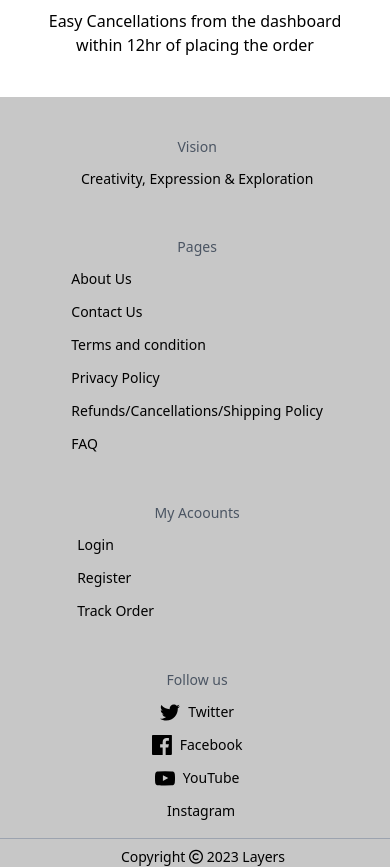
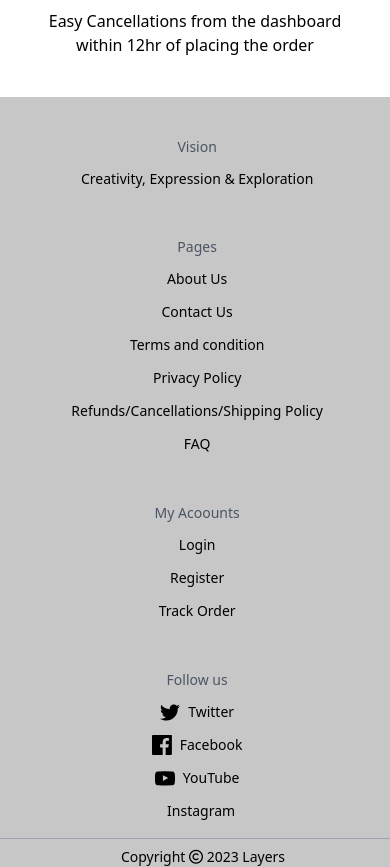
Before and after one commit to Jay-137/LayersWebsiteClone, a website built with Vite: page index.html in a window 390 px wide. Shown: the part 3660-4527 px from the top of the page. Built offline with nearby package versions, Linux system fonts and the light colour scheme; files whose address does not match are found by name.

Commit message:
Fixed a responsiveness issue

```diff
--- a/index.html
+++ b/index.html
@@ -520,12 +520,13 @@
       </section>
 
       <footer class="w-full min-h-[300px] pt-10 text-sm bg-[#C7C7C7]">
-        <div class="w-[97%]  flex justify-around items-start flex-wrap gap-12  medium:gap-x-56 small:gap-x-1  pl-4  ">
-            <div class="flex flex-col gap-3 min-w-[240px] vsmall:text-center">
+        <div class="w-[97%]  flex justify-around items-start flex-wrap gap-12  medium:gap-x-56 small:gap-x-1  pl-4  vsmall:text-center
+        vsmall:items-center">
+            <div class="flex flex-col gap-3 min-w-[240px]">
                 <p class="text-gray-600">Vision</p>
                 <p>Creativity, Expression & Exploration</p>
             </div>
-            <div class="flex flex-col gap-3 min-w-[240px] vsmall:text-center">
+            <div class="flex flex-col gap-3 min-w-[240px] vsmall:items-center ">
                 <p class="text-gray-600">Pages</p>
                 <div class="cursor-pointer group w-fit"><p>About Us</p><p class="after:content-[''] w-full h-[1px] bg-black scale-x-0 group-hover:scale-x-100 transition-all duration-200
                         origin-left"></p></div>
@@ -540,7 +541,7 @@
                 <div class="cursor-pointer group w-fit"><p>FAQ</p><p class="after:content-[''] w-full h-[1px] bg-black scale-x-0 group-hover:scale-x-100 transition-all duration-200
                         origin-left"></p></div>
             </div>
-            <div class="flex flex-col gap-3 min-w-[240px] vsmall:text-center">
+            <div class="flex flex-col gap-3 min-w-[240px] vsmall:items-center">
                 <p class="text-gray-600">My Acoounts</p>
                 <div class="relative w-fit group cursor-pointer"><p>Login</p><p class="after:content-[''] w-full h-[1px] bg-black scale-x-0 group-hover:scale-x-100 transition-all duration-200
                         origin-left"></p></div>
```
